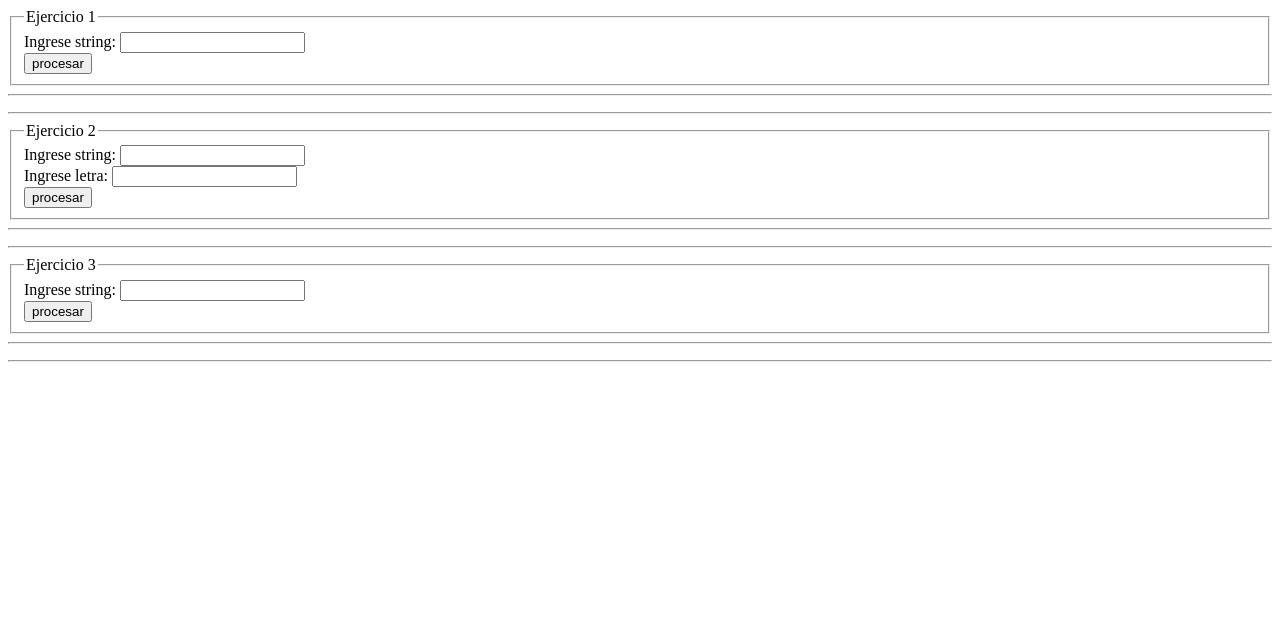
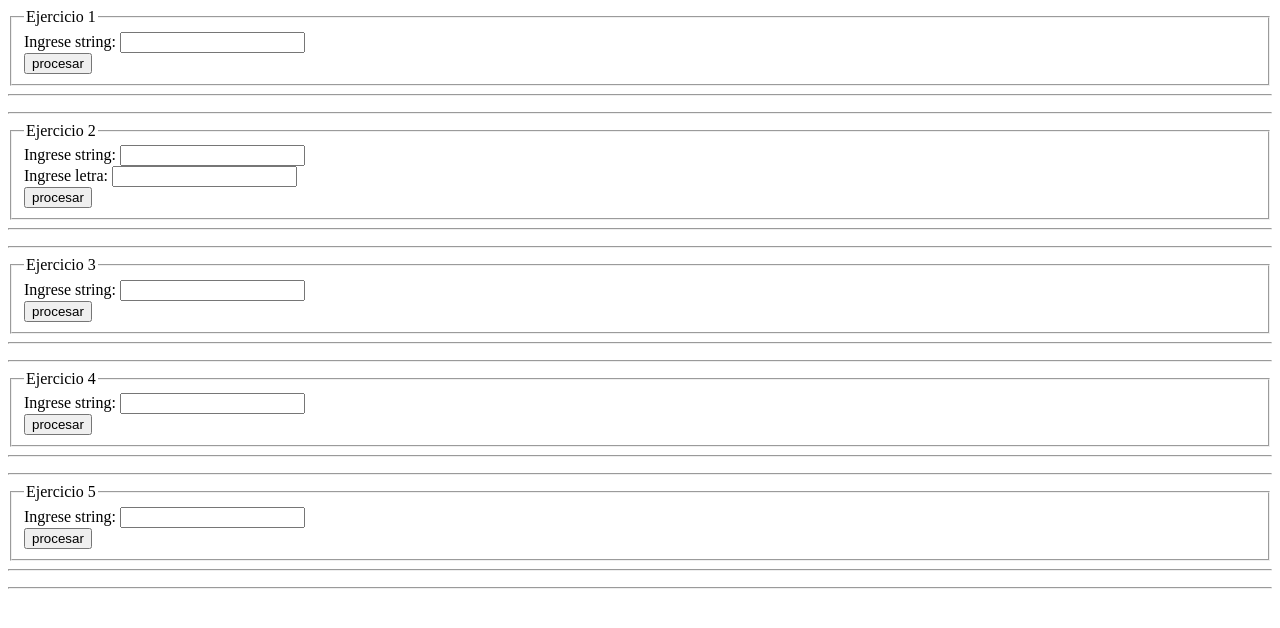
Before and after one commit to mas205/Practico-5, a website: page MHPractico5/public_html/index.html in a window 1280 px wide. Drawn offline with nearby package versions, Linux system fonts and the light colour scheme.

Commit message:
Update index.html

```diff
--- a/MHPractico5/public_html/index.html
+++ b/MHPractico5/public_html/index.html
@@ -48,5 +48,27 @@ and open the template in the editor.
         <hr>
         <p id="pRes3"></p>
         <hr>
+        <form>
+            <fieldset>
+                <legend>Ejercicio 4</legend>
+                <label for="txt5">Ingrese string: </label>
+                <input type="text" id="txt5"><br>
+                <input type="button" id="btnE4" value="procesar">
+            </fieldset>
+        </form>
+        <hr>
+        <p id="pRes4"></p>
+        <hr>
+        <form>
+            <fieldset>
+                <legend>Ejercicio 5</legend>
+                <label for="txt6">Ingrese string: </label>
+                <input type="text" id="txt6"><br>
+                <input type="button" id="btnE5" value="procesar">
+            </fieldset>
+        </form>
+        <hr>
+        <p id="pRes5"></p>
+        <hr>
     </body>
 </html>
```
